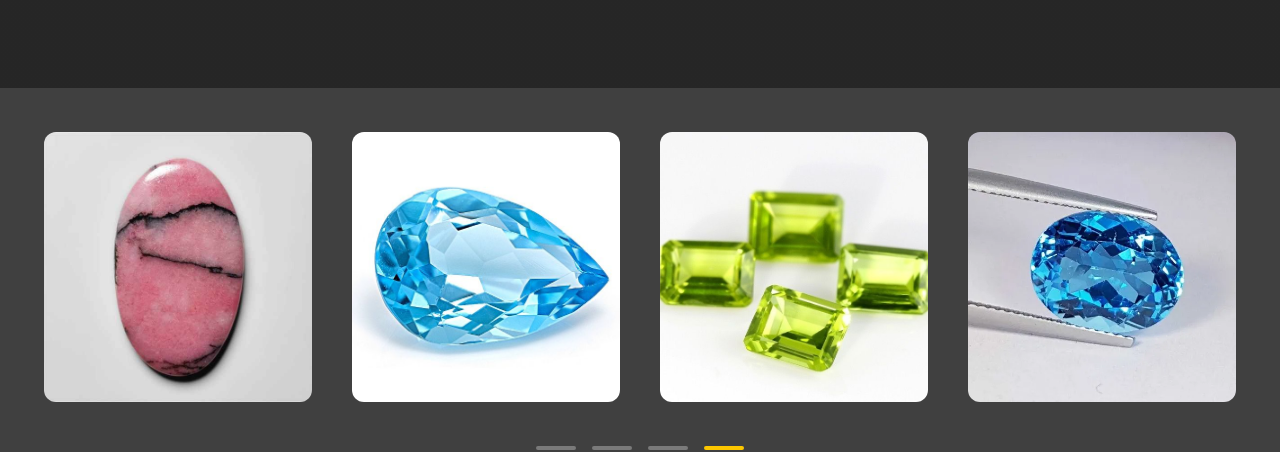
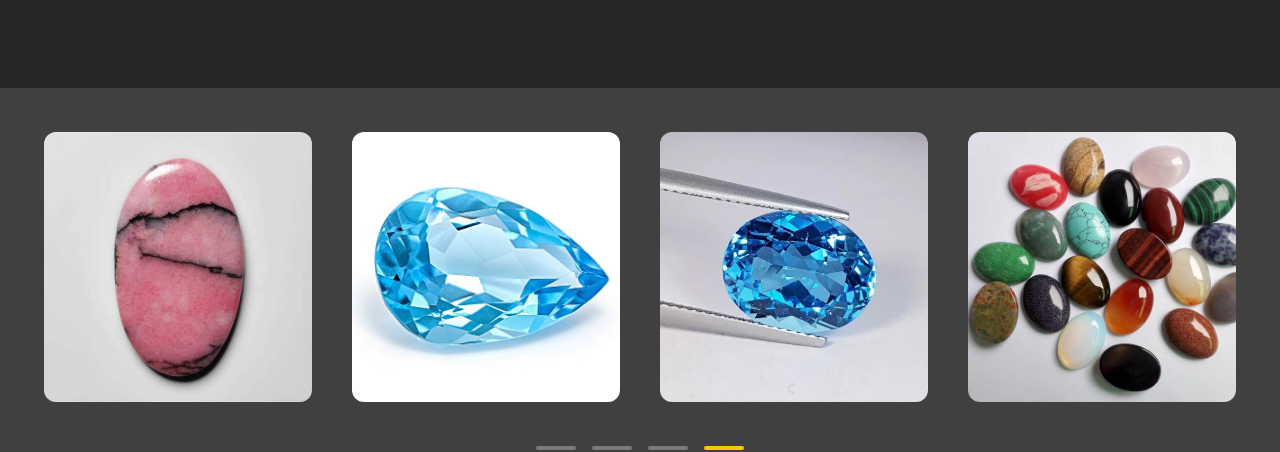
Before and after one commit to JatinMehta007/Freelance-project, a React (Vite) app: page / in a window 1280 px wide. Shown: the part 780-1232 px from the top of the page. Built offline with nearby package versions, Linux system fonts and the light colour scheme; a web font is replaced by a local one.

Commit message:
update slider

```diff
--- a/src/pages/slider.jsx
+++ b/src/pages/slider.jsx
@@ -7,10 +7,10 @@ export const Button = () => {
     "/tigers.jpg",
     "/rhodonite.jpg",
     "/swissbt.jpg",
-    "../src/assets/peridot1.jpg",
     "/back1.png",
     "/back.jpeg",
     "/blackonyxs.jpg",
+    "../src/assets/peridot1.jpg",
     "../src/assets/amethyst.jpg",
     "../src/assets/citrine.jpg",
     "/slide.jpeg",
```
